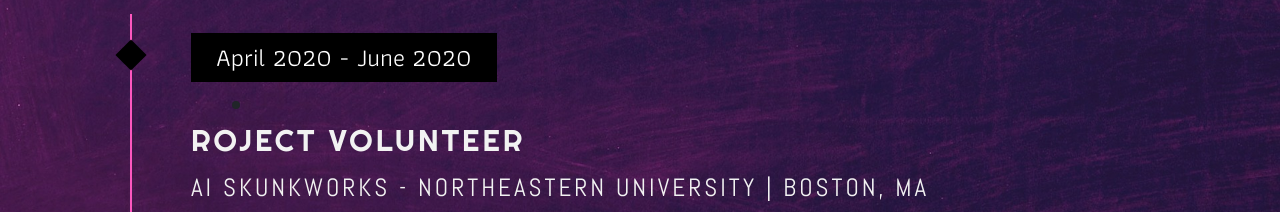
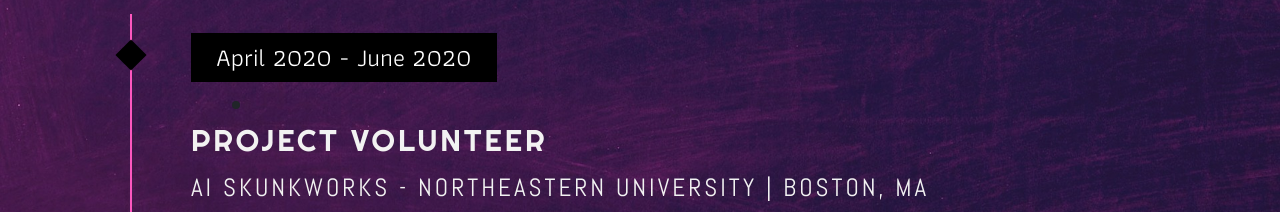
Before and after one commit to karmickoala31/MyWebsite, a plain HTML site: page index.html in a window 1280 px wide. Shown: the part 9219-9431 px from the top of the page. Drawn offline with nearby package versions, Linux system fonts and the light colour scheme; a web font is replaced by a local one.

Commit message:
Experience changed

```diff
--- a/index.html
+++ b/index.html
@@ -460,7 +460,7 @@
             <h1 data-aos="fade-zoom-in"
      data-aos-easing="ease-in-back"
      data-aos-delay="500"
-     data-aos-offset="0">roject Volunteer</h1>
+     data-aos-offset="0">Project Volunteer</h1>
             <h6 data-aos="fade-zoom-in"
      data-aos-easing="ease-in-back"
      data-aos-delay="450"
```
